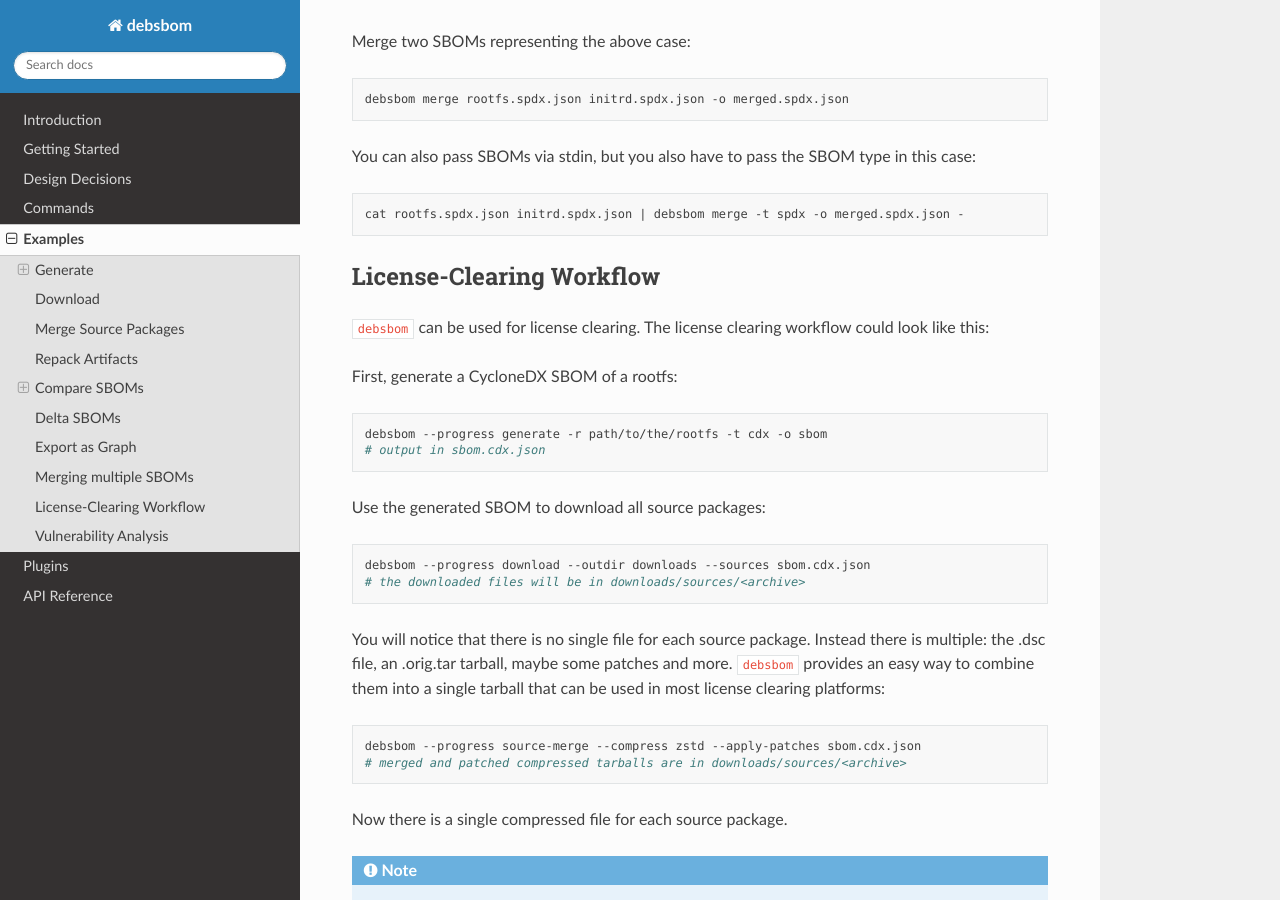
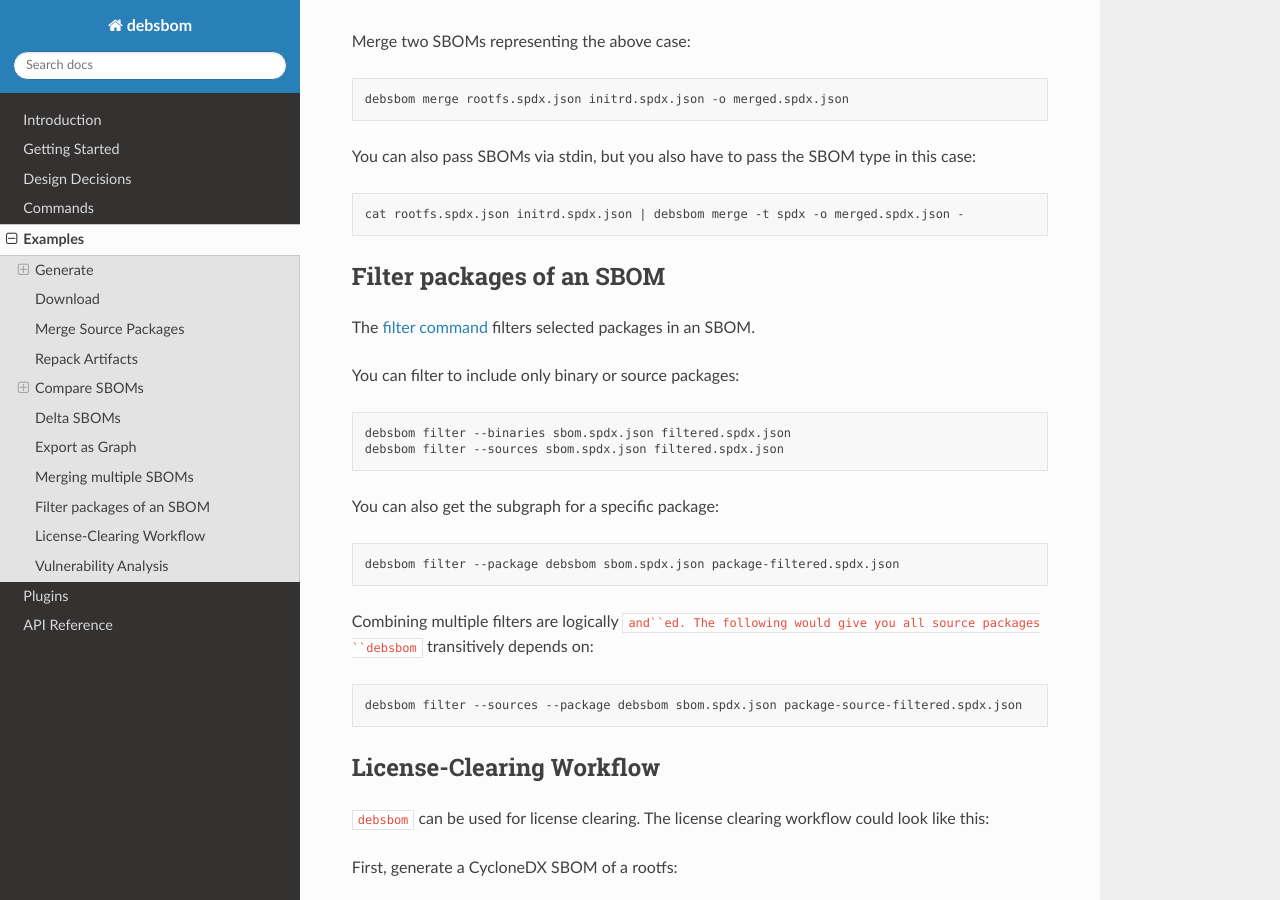
Before and after one commit to siemens/debsbom, a Sphinx documentation site: the page built from docs/source/examples.rst, in a window 1280 px wide and 900 px high, scrolled down 5018 px. Built offline with Sphinx 7.4.7 and the Read the Docs theme 3.1.0, drawn with Linux system fonts in a browser that asks for light colours.

Commit message:
docs: add example for filter command
Signed-off-by: Christoph Steiger <christoph.steiger@siemens.com>

```diff
--- a/docs/source/examples.rst
+++ b/docs/source/examples.rst
@@ -254,6 +254,31 @@ You can also pass SBOMs via stdin, but you also have to pass the SBOM type in th
 
     cat rootfs.spdx.json initrd.spdx.json | debsbom merge -t spdx -o merged.spdx.json -
 
+Filter packages of an SBOM
+~~~~~~~~~~~~~~~~~~~~~~~~~~
+
+The :doc:`/commands/filter` filters selected packages in an SBOM.
+
+You can filter to include only binary or source packages:
+
+.. code-block:: bash
+
+    debsbom filter --binaries sbom.spdx.json filtered.spdx.json
+    debsbom filter --sources sbom.spdx.json filtered.spdx.json
+
+You can also get the subgraph for a specific package:
+
+.. code-block:: bash
+
+    debsbom filter --package debsbom sbom.spdx.json package-filtered.spdx.json
+
+Combining multiple filters are logically ``and``ed. The following would give you all source packages ``debsbom`` transitively depends on:
+
+.. code-block:: bash
+
+    debsbom filter --sources --package debsbom sbom.spdx.json package-source-filtered.spdx.json
+
+
 License-Clearing Workflow
 ~~~~~~~~~~~~~~~~~~~~~~~~~
 
```
